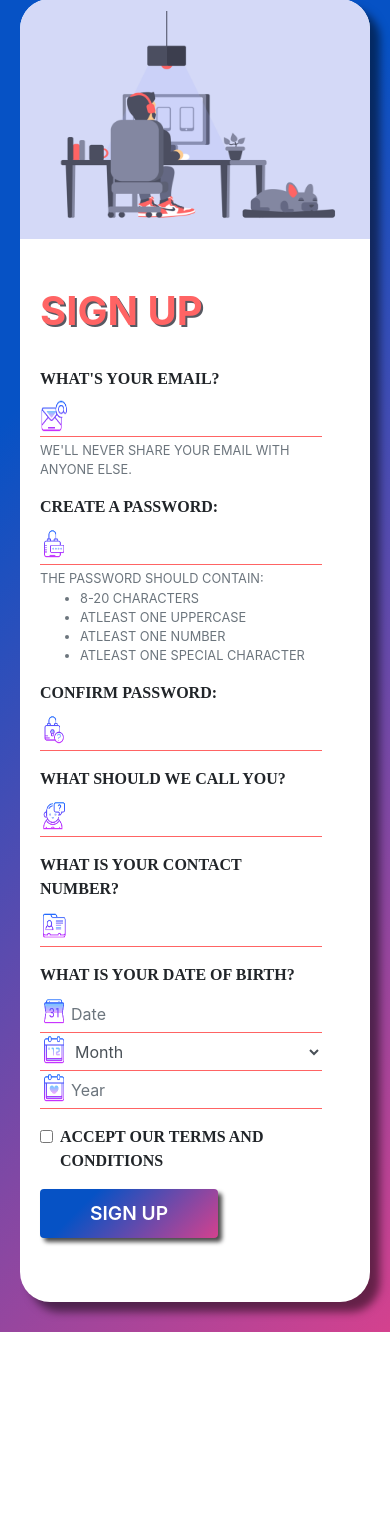
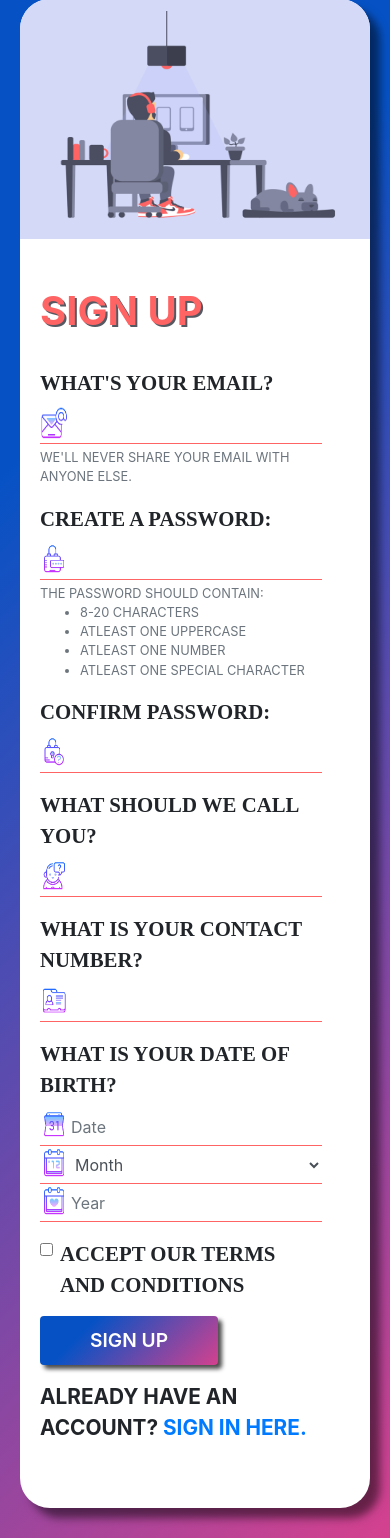
Before and after one commit to Purviharniya/Spotify, a PHP site: page /signup.php in a window 390 px wide. Shown: the part 31-1569 px from the top of the page. Before the commit the page ends 1363 px from the top, so only its background shows below. Run offline with PHP 8.4, Linux system fonts and the light colour scheme.

Commit message:
minor fixes

```diff
--- a/signup.php
+++ b/signup.php
@@ -85,6 +85,9 @@ include('includes/handlers/register-handler.php');
                         <div class="form-group">
                             <input type="submit" value="Sign up" name="submit" class="btn si-btn">
                         </div>
+                        <div class="form-group si-alt">
+                            Already have an account? <a href="signin.php">Sign in here. </a>
+                        </div>
                     </form>
                 </div>
             </div>
--- a/styles/signup.css
+++ b/styles/signup.css
@@ -92,6 +92,7 @@
 }
 
 .signup-form label{
+    font-size: 1.3rem;
     font-weight: 600;
     font-family: 'Times New Roman', Times, serif;
 }
@@ -111,6 +112,16 @@
 .si-btn:hover{
     background-color:#FF6464 !important;
     background-image: none;
+}
+
+.si-alt{
+    font-size: 1.3rem;
+}
+
+@media only screen and (max-width:1024px){
+    .si-in{
+        background-size: 20% 90%;
+    }
 }
 
 @media only screen and (max-width: 768px) {
```
